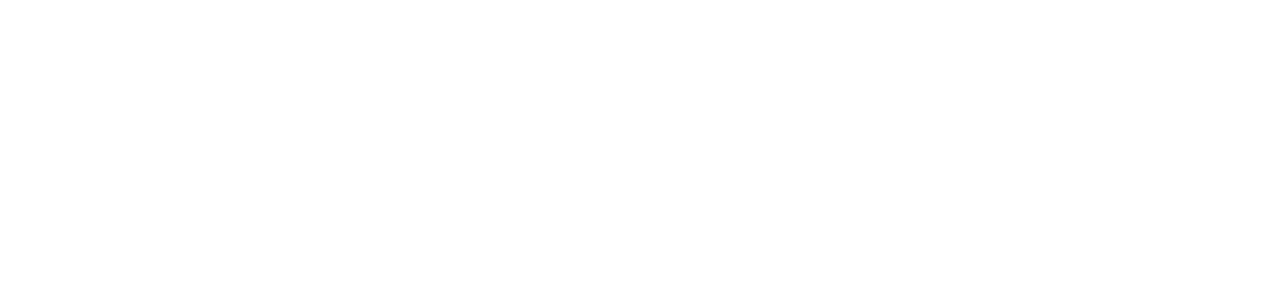
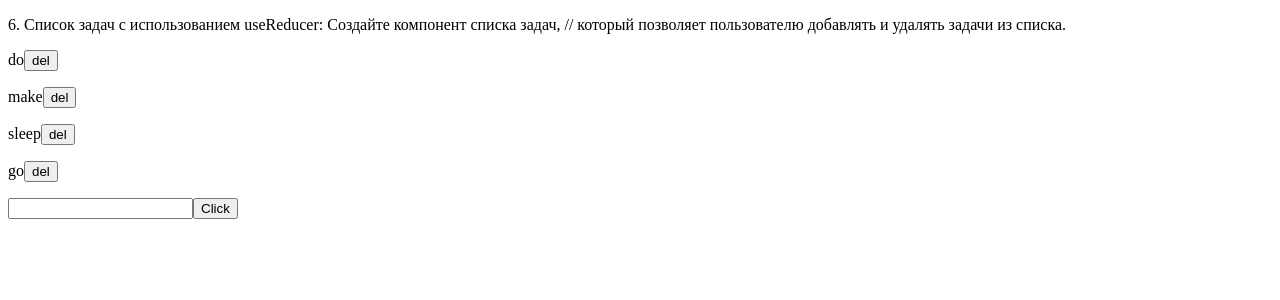
Before and after one commit to Mariklimova/react-tasks, a React (Create React App) app in the folder react-tasks/: page /task95 in a window 1280 px wide. Before the commit this address had no page. Shown: the top 300 px of the page. Built offline with nearby package versions, Linux system fonts and the light colour scheme.

Commit message:
added tasks 90-95

```diff
--- a/react-tasks/src/App.js
+++ b/react-tasks/src/App.js
@@ -1,7 +1,7 @@
 import { Routes, Route } from 'react-router-dom'
 import Home from './pages/Home/Home'
 
-import { task78Context } from './Context/index'
+import { task78Context,task79Context,task94Context } from './Context/index'
 
 import Task101 from './CP/Task101/Task101';
 import Task102 from './CP/Task102/Task102';
@@ -55,6 +55,7 @@
 import Task151 from './CP/Task151/Task151';
 import Task152 from './CP/Task152/Task152';
 import Task153 from './CP/Task153/Task153';
+import Task154 from './CP/Task154/Task154';
 import Task1 from './pages/Task1/Task1';
 import Task2 from './pages/Task2/Task2';
 import Task3 from './pages/Task3/Task3';
@@ -142,6 +143,12 @@
 import Task87 from './pages/Task87/Task87';
 import Task88 from './pages/Task88/Task88';
 import Task89 from './pages/Task89/Task89';
+import Task90 from './pages/Task90/Task90';
+import Task91 from './pages/Task91/Task91';
+import Task92 from './pages/Task92/Task92';
+import Task93 from './pages/Task93/Task93';
+import Task94 from './pages/Task94/Task94';
+import Task95 from './pages/Task95/Task95';
 
 
 
@@ -202,6 +209,7 @@
         <Route path='/task151' element={<Task151 />} />
         <Route path='/task152' element={<Task152 />} />
         <Route path='/task153' element={<Task153 />} />
+        <Route path='/task154' element={<Task154 />} />
         <Route path='/task1' element={<Task1 />} />
         <Route path='/task2' element={<Task2 />} />
         <Route path='/task3' element={<Task3 />} />
@@ -287,6 +295,11 @@
         <Route path='/task87' element={<Task87 />} />
         <Route path='/task88' element={<Task88 />} />
         <Route path='/task89' element={<Task89 />} />
+        <Route path='/task90' element={<Task90 />} />
+        <Route path='/task91' element={<Task91 />} />
+        <Route path='/task92' element={<Task92 />} />
+        <Route path='/task93' element={<Task93 />} />
+        <Route path='/task95' element={<Task95 />} />
 
       </Routes>
 
@@ -297,12 +310,19 @@
 
       </task78Context.Provider>
 
-      {/* <task79Context.Provider value={{ ru: 'Привет', en: 'Hello', bel: 'Прывiтанне' }}>
+      <task79Context.Provider value={{ ru: 'Привет', en: 'Hello', bel: 'Прывiтанне' }}>
         <Routes>
           <Route path='/task79' element={<Task79 />} />
         </Routes>
 
-      </task79Context.Provider> */}
+      </task79Context.Provider>
+
+      <task94Context.Provider value={{ press: 'Ofsset', красочность: '1+1', переплет: '1' }}>
+        <Routes>
+          <Route path='/task94' element={<Task94 />} />
+        </Routes>
+
+      </task94Context.Provider>
     </div>
   );
 }
--- /dev/null
+++ b/react-tasks/src/CP/Task154/Task154.js
@@ -0,0 +1,16 @@
+import { useState } from "react"
+
+function Task154() {
+    const [fontSize, setFontSize] = useState(20)
+    return <>
+        <p>7. Изменение размера шрифта с использованием useState: Создайте компонент,
+            который предоставляет две кнопки: "Увеличить" и "Уменьшить". При нажатии на
+            эти кнопки значение font-size изменяется соответствующим образом на +/– 1px.</p>
+
+        <button onClick={() => setFontSize(fontSize + 1)}>Увеличить</button>
+        <button onClick={() => setFontSize(fontSize - 1)}>Уменьшить</button>
+
+        <h1 style={{fontSize:fontSize}}>TEXT</h1>
+    </>
+}
+export default Task154
--- a/react-tasks/src/Context/index.js
+++ b/react-tasks/src/Context/index.js
@@ -2,5 +2,6 @@
 
 const task78Context =  createContext();
 const task79Context =  createContext();
+const task94Context =  createContext();
 
-export {task78Context,task79Context}
+export {task78Context,task79Context,task94Context}
--- a/react-tasks/src/pages/Task79/Task79.js
+++ b/react-tasks/src/pages/Task79/Task79.js
@@ -1,5 +1,5 @@
 import { Link } from 'react-router-dom'
-import { useCallback, useMemo, useState, useContext } from "react"
+import { useState, useContext } from "react"
 import { task79Context } from '../../Context'
 
 
@@ -19,9 +19,9 @@
 
         <div>
             <h1>{data}</h1>
-            <button onClick={(e)=>setData(task79Context(e.target.textContent))}>ru</button>
-            <button>en</button>
-            <button>bel</button>
+            <button onClick={(e)=>setData(userInfo[e.target.textContent])}>ru</button>
+            <button onClick={(e)=>setData(userInfo[e.target.textContent])}>en</button>
+            <button onClick={(e)=>setData(userInfo[e.target.textContent])}>bel</button>
 
         </div >
 
--- a/react-tasks/src/pages/Task86/Task86.js
+++ b/react-tasks/src/pages/Task86/Task86.js
@@ -2,7 +2,7 @@
 import { useCallback, useMemo, useState, useContext, useReducer } from "react"
 import { task78Context } from '../../Context'
 
-function reducer(state, data) {
+function reducer(_state, data) {
     switch (data.type) {
         case 'value':
             return data.value
--- /dev/null
+++ b/react-tasks/src/pages/Task90/Task90.js
@@ -0,0 +1,24 @@
+
+import axios from "axios";
+import { useEffect, useMemo, useRef, useState } from "react"
+
+function Task87() {
+    const h_1 = useRef();
+    const getData = async () => {
+        const response = await axios.get('https://api.ipify.org/?format=json');
+        h_1.current.textContent = response.data.ip
+    }
+
+    useEffect(() => {
+        getData()
+    }, [])
+
+    return <>
+        <p>1. useRef, useEffect. По условию useRef хранит ссылку на тег h1 в html. Ваша задача
+            при первичном рендеринге отправить запрос на https://api.ipify.org/?format=json и
+            отобразить в textContent h1 результат</p>
+
+<h1 ref={h_1}></h1>
+    </>
+}
+export default Task87
--- /dev/null
+++ b/react-tasks/src/pages/Task91/Task91.js
@@ -0,0 +1,15 @@
+
+import axios from "axios";
+import { useEffect, useMemo, useRef, useState } from "react"
+
+function Task87() {
+    const inp = useRef();
+
+
+    return <>
+        <p>2. useRef. По клику на кнопку получить value инпута</p>
+        <input type="text" ref={inp} />
+        <button onClick={() => console.log(inp.current.value)}>Click</button>
+    </>
+}
+export default Task87
--- /dev/null
+++ b/react-tasks/src/pages/Task92/Task92.js
@@ -0,0 +1,21 @@
+
+import axios from "axios";
+import { useEffect, useMemo, useRef, useState } from "react"
+
+function Task87() {
+    const inp = useRef();
+
+    const getData = async () => {
+        const response = await axios.get(`http://numbersapi.com/${inp.current.value}`);
+
+        return response.data
+    }
+    return <>
+        <p>3. useRef. По клику на кнопку получить числовое value инпута и отправить запрос к
+            http://numbersapi.com/:id (где id – значение input). Результат отобразить в консоль</p>
+
+        <input type="number" ref={inp} />
+        <button onClick={async() => console.log(await getData())}>Click</button>
+    </>
+}
+export default Task87
--- /dev/null
+++ b/react-tasks/src/pages/Task93/Task93.js
@@ -0,0 +1,23 @@
+
+import axios from "axios";
+import { useEffect, useMemo, useRef, useState } from "react"
+
+function Task87() {
+    const inp = useRef();
+    const h_1 = useRef();
+
+    const getData = async () => {
+        const response = await axios.get(`http://numbersapi.com/${inp.current.value}`);
+        h_1.current.textContent = response.data
+    }
+
+    return <>
+        <p>4. Дополнить задачу №3. Результат, полученный из http://numbersapi.com/:id
+            отобразить в заголовке с помощью useRef</p>
+
+        <input type="number" ref={inp} />
+        <button onClick={async () => console.log(await getData())}>Click</button>
+        <h1 ref={h_1}></h1>
+    </>
+}
+export default Task87
--- /dev/null
+++ b/react-tasks/src/pages/Task94/Task94.js
@@ -0,0 +1,20 @@
+
+
+import { useContext, useEffect, useMemo, useRef, useState } from "react"
+import { task94Context } from "../../Context"
+
+function Task87() {
+
+const info = useContext(task94Context)
+
+
+    return <>
+        <p>5. Воспроизвести пример работы useContext</p>
+
+
+        <h1>{info.press}</h1>
+        <h1>{info.красочность}</h1>
+        <h1>{info.переплет}</h1>
+    </>
+}
+export default Task87
--- /dev/null
+++ b/react-tasks/src/pages/Task95/Task95.js
@@ -0,0 +1,57 @@
+
+
+import { useContext, useEffect, useMemo, useReducer, useRef, useState } from "react"
+
+
+function reducer(state, data) {
+    switch (data.action) {
+        case 'addNewTask':
+
+            return [...state, data.newVal];
+        case 'removeTask':
+
+            return state.filter((el) => el != data.currentVal);
+        default:
+            break;
+    }
+}
+function Task87() {
+
+    const inp = useRef();
+
+
+
+    const [task, dispatch] = useReducer(reducer, ['do', 'make', 'sleep', 'go']);
+    return <>
+        <p>6. Список задач с использованием useReducer: Создайте компонент списка задач,
+    //         который позволяет пользователю добавлять и удалять задачи из списка.</p>
+
+        <div>{task.map((el,i) => <p key ={i}>{el}<button id={el} onClick={(e) => dispatch({ action: 'removeTask', currentVal: e.target.id })}>del</button></p>)}</div>
+
+        <input type="text" ref={inp} />
+        <button onClick={() => {
+            dispatch({ action: 'addNewTask', newVal: inp.current.value })
+        }}>Click</button>
+    </>
+}
+export default Task87
+
+
+
+
+
+// const [task, setTask] = useState(['do', 'make', 'sleep', 'go']);
+    // const inp = useRef();
+
+    // return <>
+    //     <p>6. Список задач с использованием useReducer: Создайте компонент списка задач,
+    //         который позволяет пользователю добавлять и удалять задачи из списка.</p>
+
+    //     <input type="text" ref={inp} />
+    //     <button onClick={() => {
+    //         setTask([...task, inp.current.value])
+    //         inp.current.value = ''
+    //     }}>Click</button>
+
+    //     <div>{task.map((el) => <p>{el}<button id={el} onClick={(e) => setTask(task.filter((el) => el != e.target.id))}>del</button></p>)}</div>
+    // </>
```
